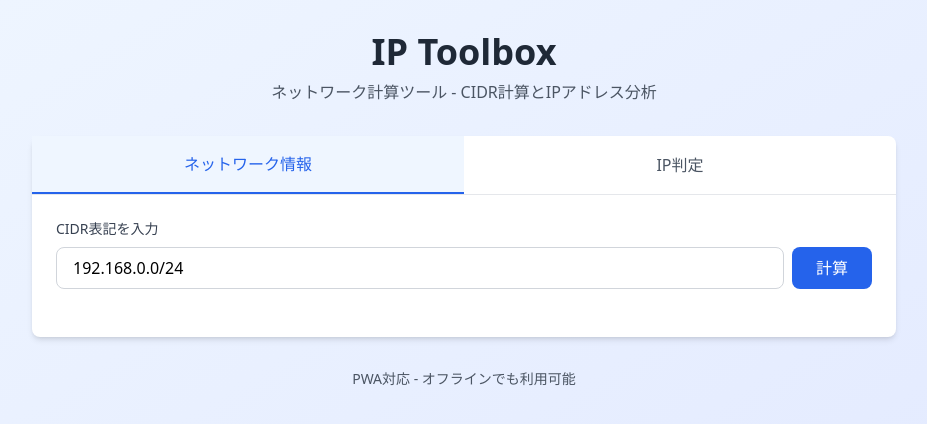
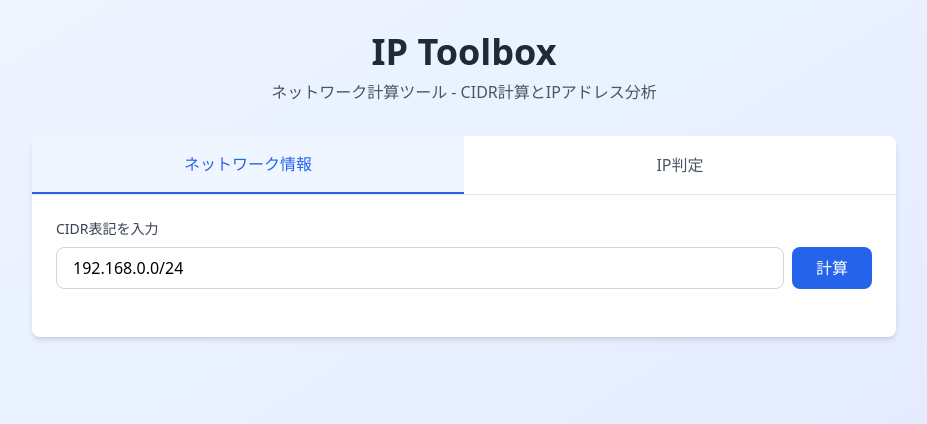
Before and after one commit to temeteke/ip-toolbox, a Nuxt app: page / in a window 1280 px wide. Shown: the top 424 px of the page, without its empty margins (176-1103 px from the left). Built offline with nearby package versions, Linux system fonts and the light colour scheme.

Commit message:
feat: PWAメッセージを削除
ユーザーからのフィードバックに基づき、フッターからPWA関連のメッセージを削除しました。

```diff
--- a/pages/index.vue
+++ b/pages/index.vue
@@ -269,7 +269,6 @@ useHead({
 
       <!-- フッター -->
       <footer class="text-center text-gray-600 text-sm mt-8">
-        <p>PWA対応 - オフラインでも利用可能</p>
       </footer>
     </div>
   </div>
```
